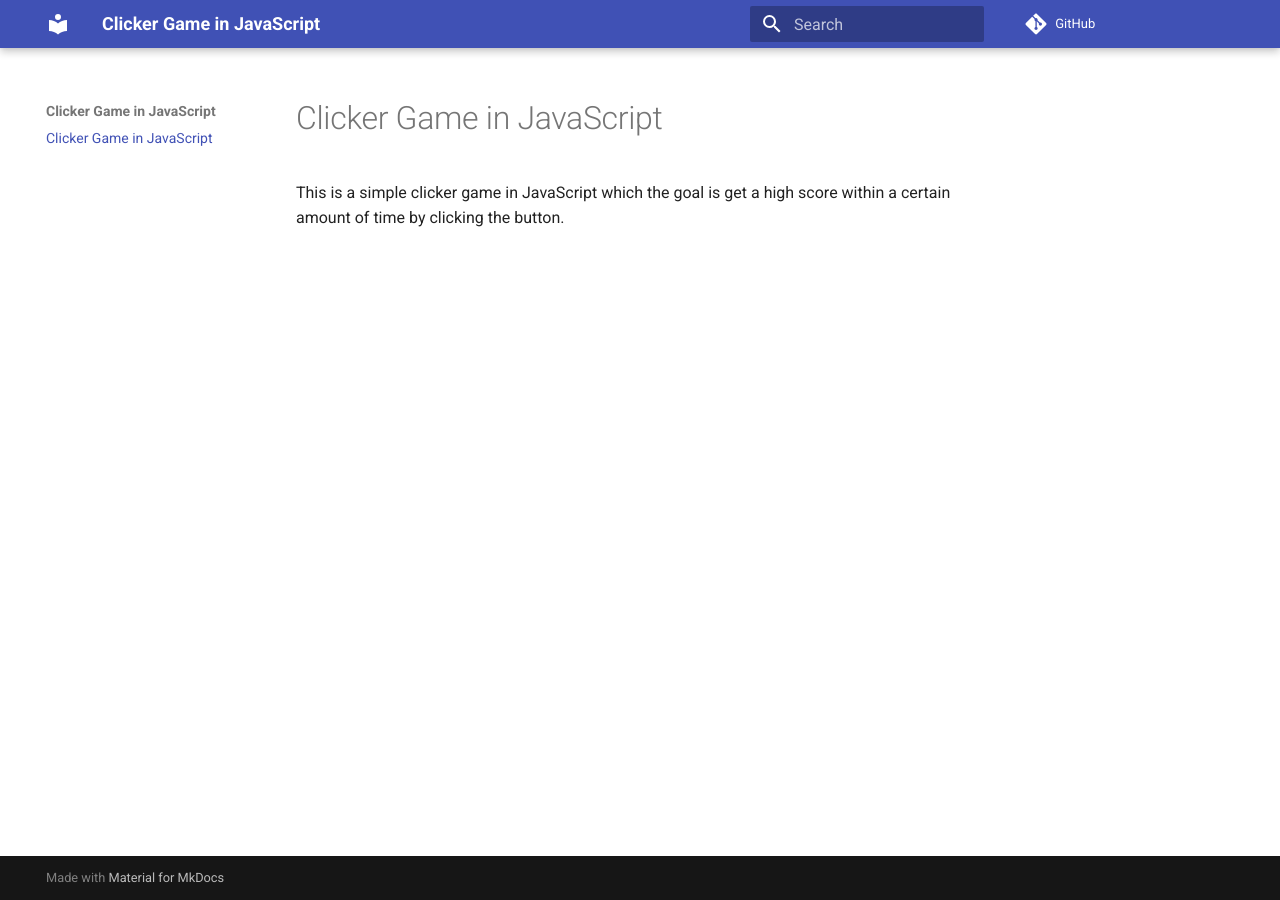
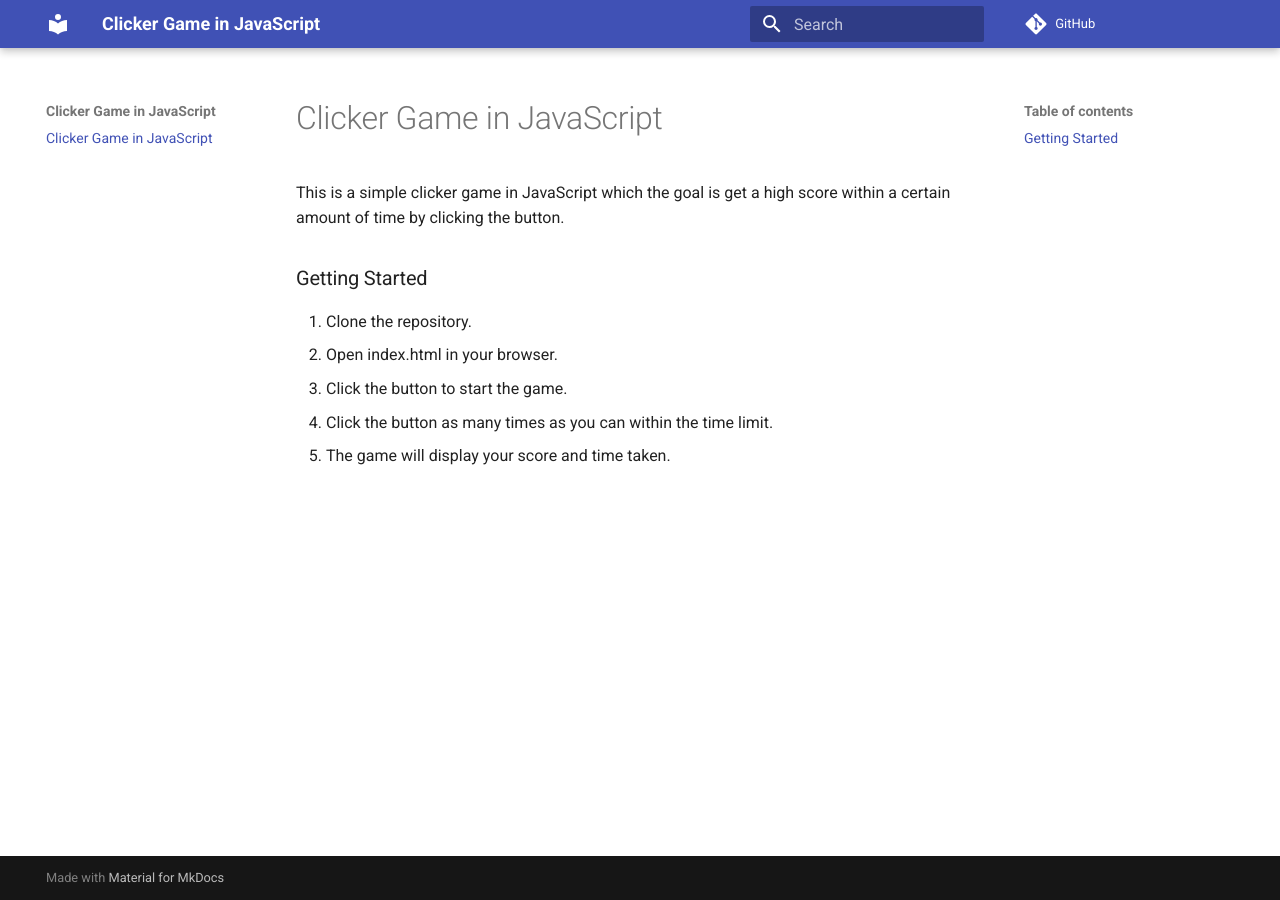
Before and after one commit to lulunac27a/clicker-game-javascript, an MkDocs documentation site: the page built from docs/index.md, in a window 1280 px wide. Built offline with MkDocs 1.6.1 and Material for MkDocs 9.7.7, drawn with Linux system fonts in a browser that asks for light colours; comment, search, counter and statistics services are not loaded.

```diff
--- a/docs/index.md
+++ b/docs/index.md
@@ -1,3 +1,11 @@
 # Clicker Game in JavaScript
 
 This is a simple clicker game in JavaScript which the goal is get a high score within a certain amount of time by clicking the button.
+
+### Getting Started
+
+1. Clone the repository.
+2. Open index.html in your browser.
+3. Click the button to start the game.
+4. Click the button as many times as you can within the time limit.
+5. The game will display your score and time taken.
```
Also changed, not shown: README.md (+8 -0 lines).
